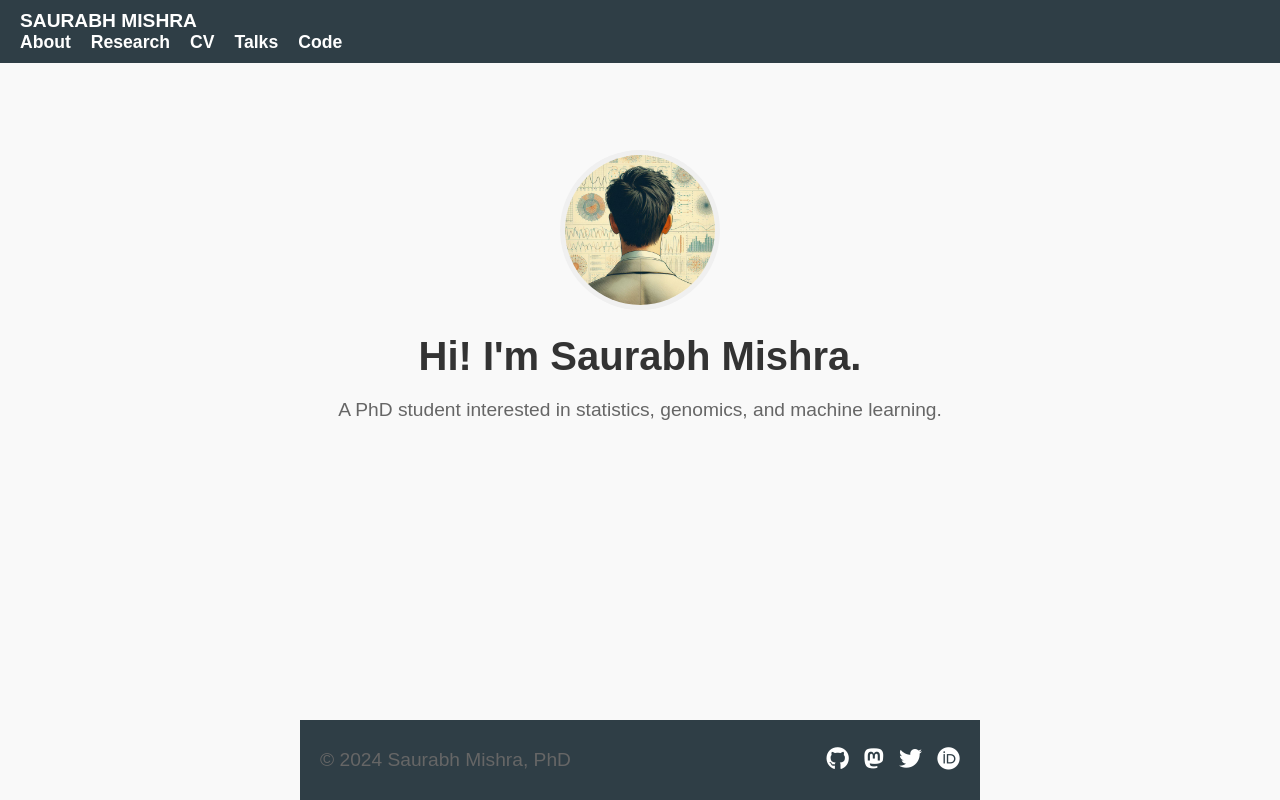
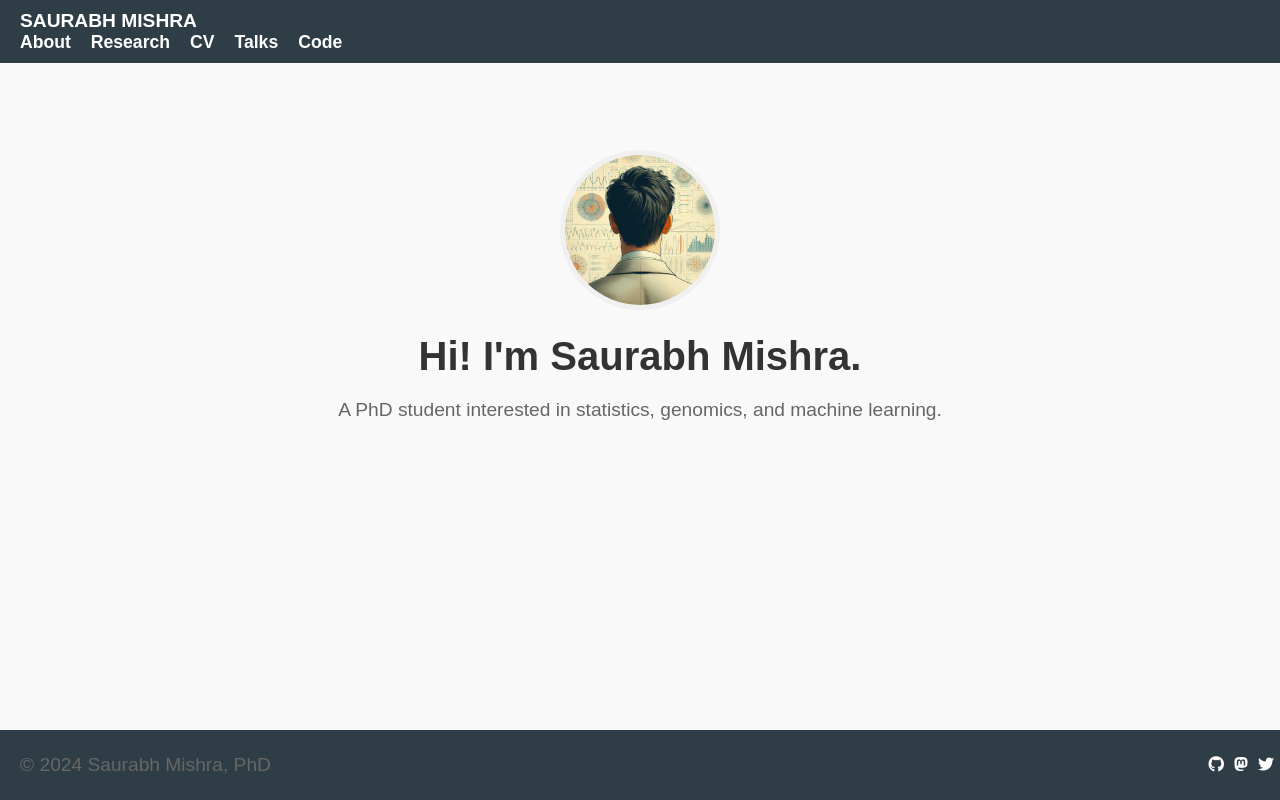
Before and after one commit to SauMStats/WebpageGPT2, a plain HTML site: page index.html in a window 1280 px wide. Drawn offline with Linux system fonts and the light colour scheme.

Commit message:
4th Update styles.css

```diff
--- a/styles.css
+++ b/styles.css
@@ -20,6 +20,7 @@ header {
     position: fixed;
     width: 100%;
     top: 0;
+    z-index: 100;
 }
 
 header .left a {
@@ -30,6 +31,7 @@ header .left a {
 }
 
 header .right {
+    margin-left: auto;  /* This forces the right navigation items to go to the right */
     display: flex;
     justify-content: flex-end;
     align-items: center;
@@ -79,12 +81,11 @@ p {
 footer {
     background-color: #2f3e46;
     color: white;
-    padding: 10px 20px;
+    padding: 5px 20px;  /* Reduced height of the footer */
     display: flex;
     justify-content: space-between;
     align-items: center;
-    width: 50%;  /* Reduced footer width */
-    margin: 0 auto;  /* Center footer horizontally */
+    width: 100%;  /* Full width of the webpage */
     position: fixed;
     bottom: 0;
     left: 0;
@@ -94,12 +95,12 @@ footer {
 /* Footer Social Media Icons */
 footer .social-icons {
     display: flex;
-    gap: 15px;  /* Adjusted spacing between icons */
+    gap: 10px;  /* Adjusted spacing between icons */
 }
 
 footer .social-icons a {
     color: white;
-    font-size: 1.2em;  /* Adjusted icon size to make them smaller */
+    font-size: 1em;  /* Reduced size of icons */
     text-decoration: none;
     transition: color 0.3s;
 }
@@ -110,5 +111,5 @@ footer .social-icons a:hover {
 
 /* Social Links Icons */
 .fab {
-    font-size: 1.2em;
+    font-size: 1em;  /* Reduced font size of icons */
 }
```
